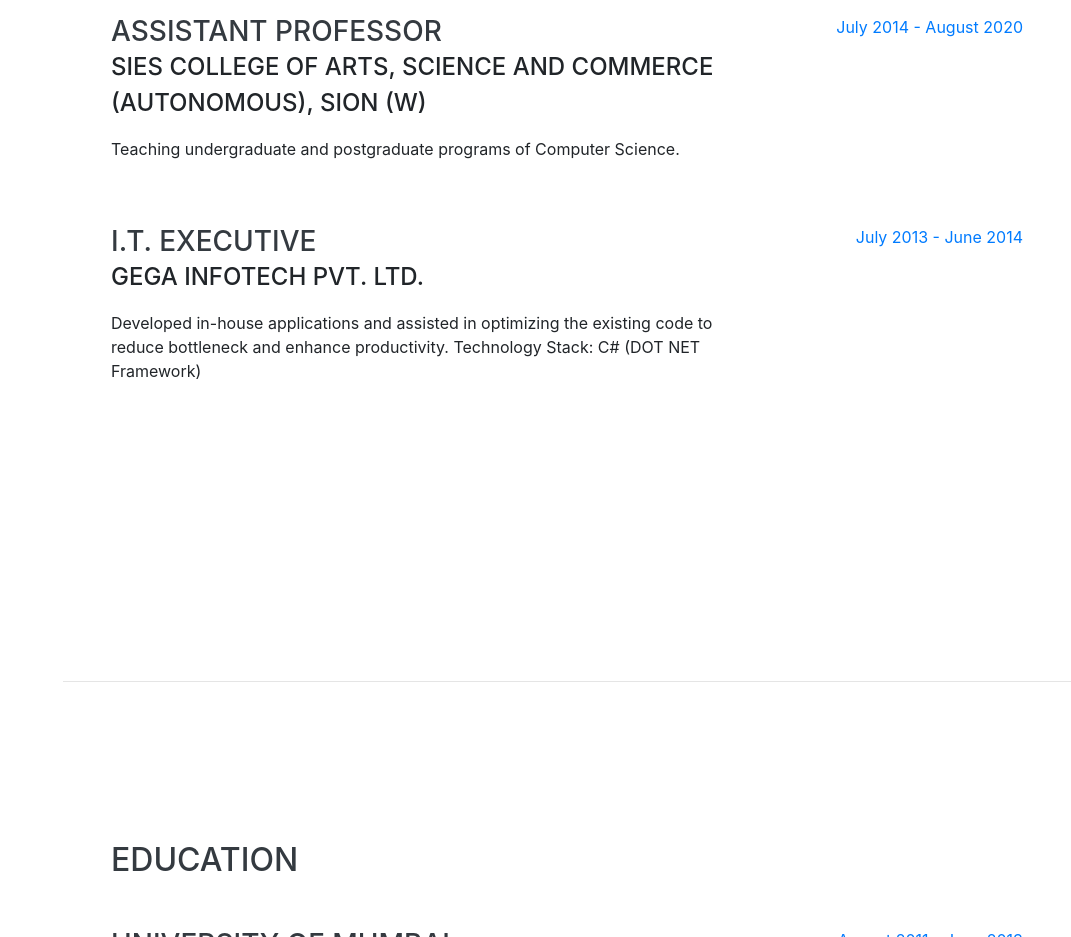
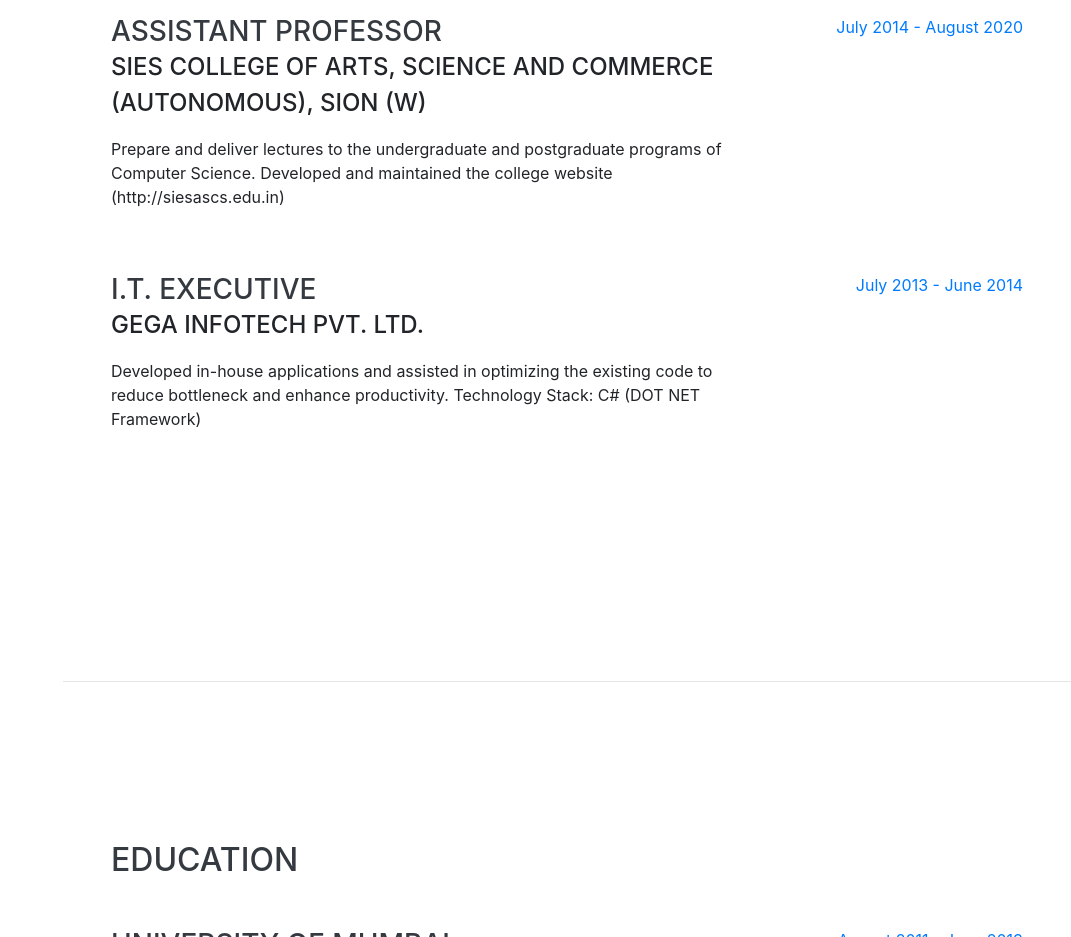
Before and after one commit to gauraangkelkar/gauraangkelkar.github.io, a website with bundled scripts: page index.html in a window 1280 px wide. Shown: the part 920-1857 px from the top of the page, without its empty margins (209-1280 px from the left). Built offline with nearby package versions, Linux system fonts and the light colour scheme; a web font is replaced by a local one.

Commit message:
Changes to content

```diff
--- a/index.html
+++ b/index.html
@@ -137,8 +137,9 @@
                 SIES College of Arts, Science and Commerce (Autonomous), Sion (W)
               </div>
               <p>
-                Teaching undergraduate and postgraduate programs of Computer
+                Prepare and deliver lectures to the undergraduate and postgraduate programs of Computer
                 Science.
+                Developed and maintained the college website (http://siesascs.edu.in)
               </p>
             </div>
             <div class="resume-date text-md-right">
```
